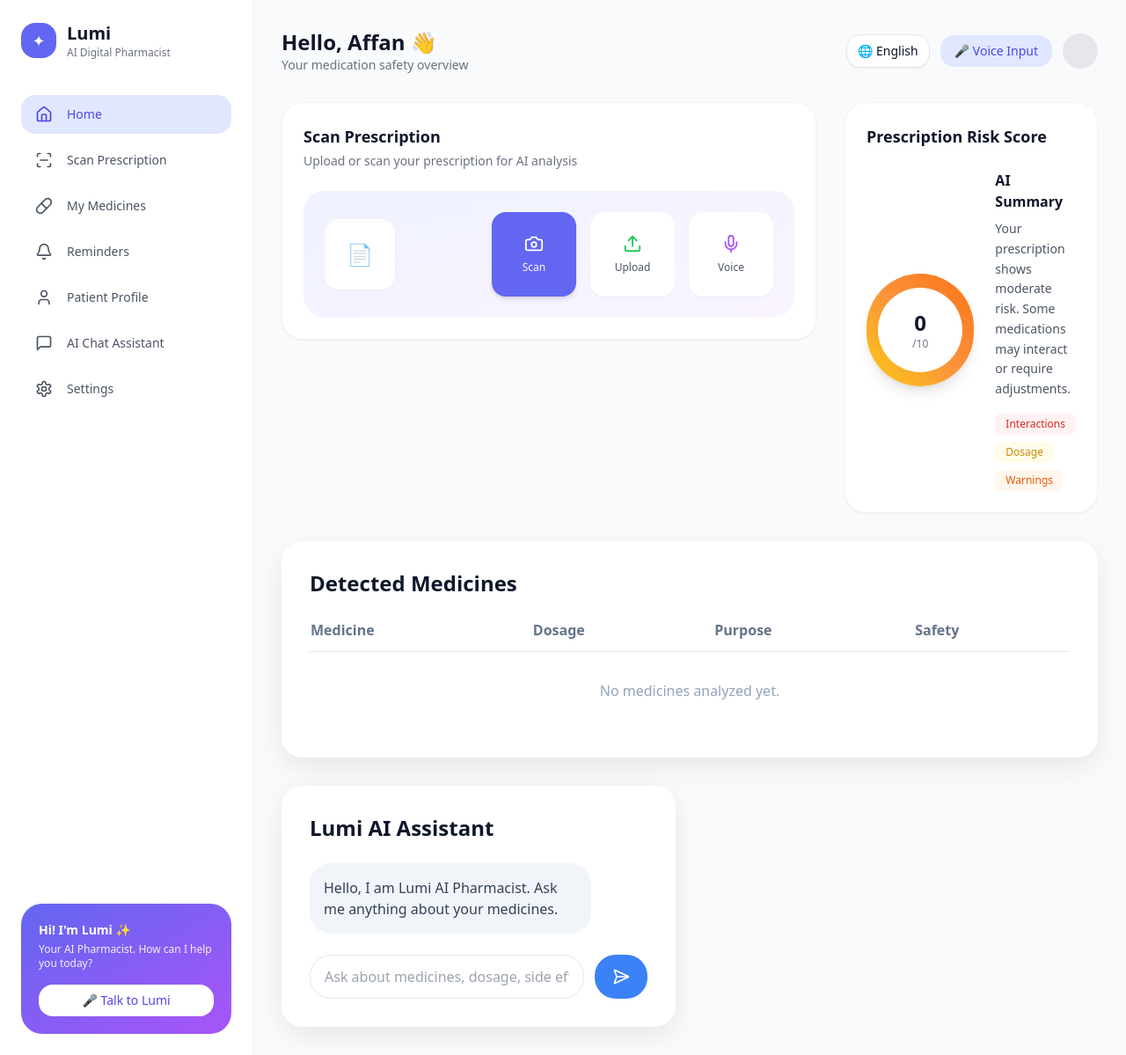
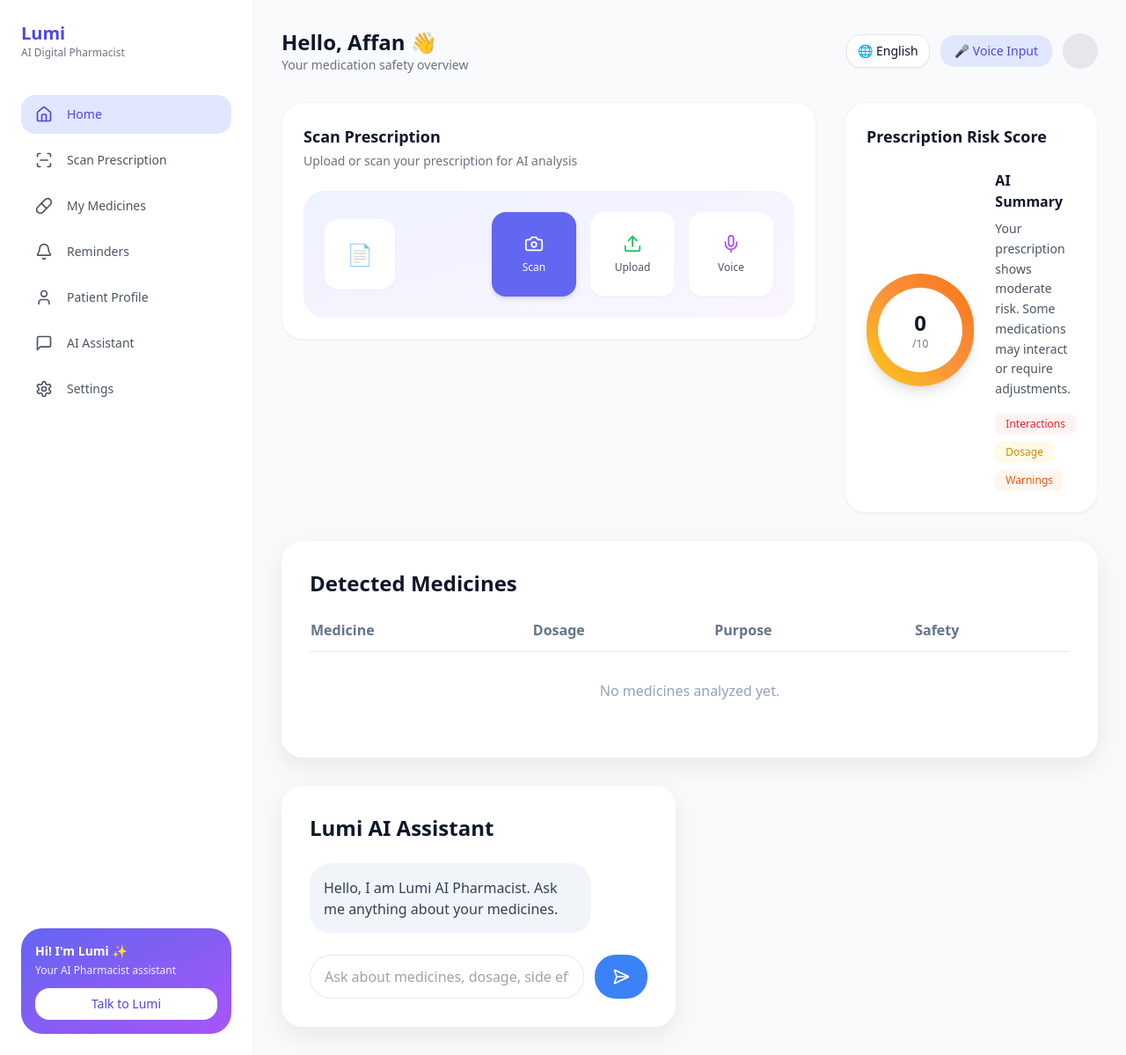
Before and after one commit to rxaliaffan/Lumi-AI, a Next.js app: page / in a window 1280 px wide. Shown: the whole page at 88% size. Built offline with nearby package versions, Linux system fonts and the light colour scheme.

Commit message:
Update Sidebar.js

```diff
--- a/components/Sidebar.js
+++ b/components/Sidebar.js
@@ -16,7 +16,7 @@ const navItems = [
   { icon: Pill, label: 'My Medicines' },
   { icon: Bell, label: 'Reminders' },
   { icon: User, label: 'Patient Profile' },
-  { icon: MessageSquare, label: 'AI Chat Assistant' },
+  { icon: MessageSquare, label: 'AI Assistant' },
   { icon: Settings, label: 'Settings' },
 ];
 
@@ -24,20 +24,13 @@ export default function Sidebar() {
   return (
     <aside className="w-72 bg-white border-r border-gray-100 px-6 py-6 flex flex-col min-h-screen">
 
-      {/* 🔷 Logo */}
+      {/* LOGO */}
       <div className="mb-10">
-        <div className="flex items-center gap-3">
-          <div className="w-10 h-10 rounded-xl bg-indigo-500 flex items-center justify-center text-white text-lg">
-            ✦
-          </div>
-          <div>
-            <h1 className="text-xl font-semibold">Lumi</h1>
-            <p className="text-xs text-gray-500">AI Digital Pharmacist</p>
-          </div>
-        </div>
+        <h1 className="text-xl font-semibold text-indigo-600">Lumi</h1>
+        <p className="text-xs text-gray-500">AI Digital Pharmacist</p>
       </div>
 
-      {/* 🔷 Navigation */}
+      {/* NAV */}
       <nav className="flex flex-col gap-2">
         {navItems.map((item, idx) => {
           const Icon = item.icon;
@@ -45,35 +38,29 @@ export default function Sidebar() {
           return (
             <button
               key={idx}
-              className={`flex items-center gap-4 w-full px-4 py-3 rounded-xl transition-all text-sm ${
+              className={`flex items-center gap-4 px-4 py-3 rounded-xl text-sm transition ${
                 idx === 0
                   ? 'bg-indigo-100 text-indigo-600 font-medium'
-                  : 'text-gray-600 hover:bg-gray-100 hover:text-gray-900'
+                  : 'text-gray-600 hover:bg-gray-100'
               }`}
             >
               <Icon size={20} />
-              <span>{item.label}</span>
+              {item.label}
             </button>
           );
         })}
       </nav>
 
-      {/* 🔷 Bottom AI Card */}
+      {/* BOTTOM CARD */}
       <div className="mt-auto pt-6">
-        <div className="bg-gradient-to-br from-indigo-500 to-purple-500 text-white p-5 rounded-2xl relative overflow-hidden">
-
-          <p className="text-sm font-semibold mb-1">
-            Hi! I'm Lumi ✨
+        <div className="bg-gradient-to-br from-indigo-500 to-purple-500 text-white p-4 rounded-2xl">
+          <p className="text-sm font-semibold">Hi! I'm Lumi ✨</p>
+          <p className="text-xs opacity-90 mt-1 mb-3">
+            Your AI Pharmacist assistant
           </p>
-
-          <p className="text-xs opacity-90 mb-4">
-            Your AI Pharmacist. How can I help you today?
-          </p>
-
-          <button className="w-full bg-white text-indigo-600 text-sm font-medium py-2 rounded-xl">
-            🎤 Talk to Lumi
+          <button className="w-full bg-white text-indigo-600 text-sm py-2 rounded-xl">
+            Talk to Lumi
           </button>
-
         </div>
       </div>
 
```
